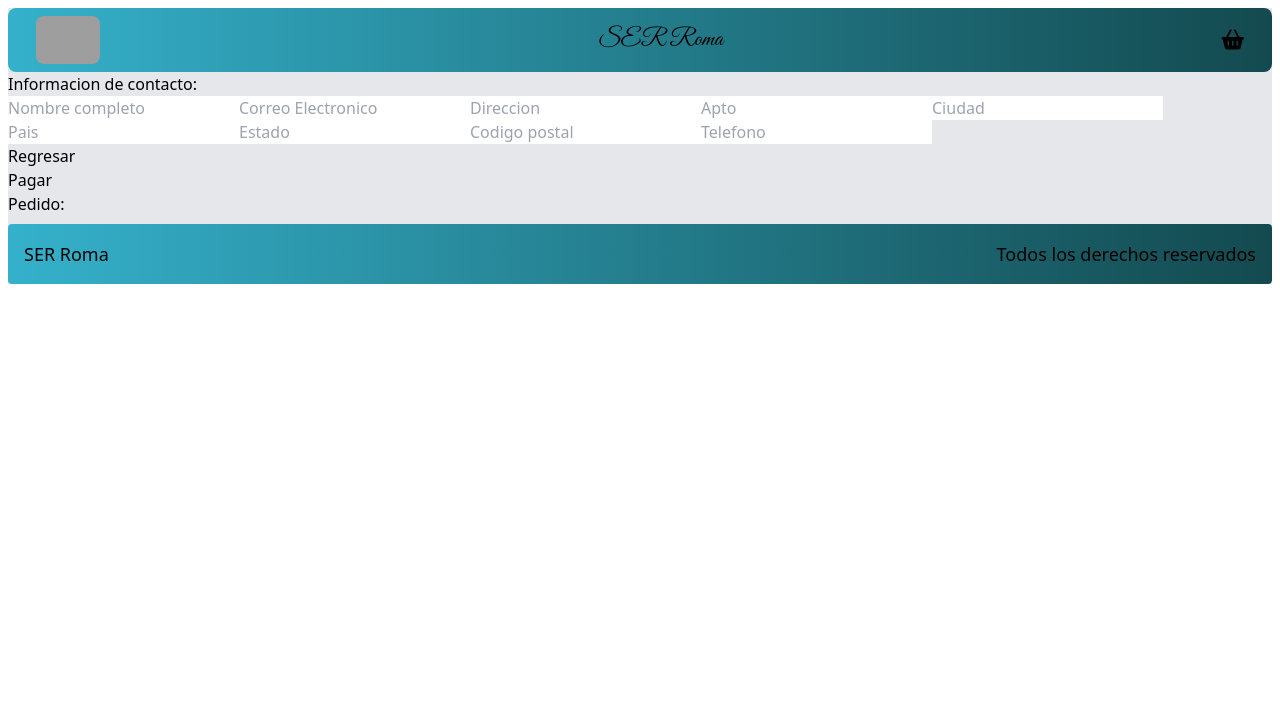
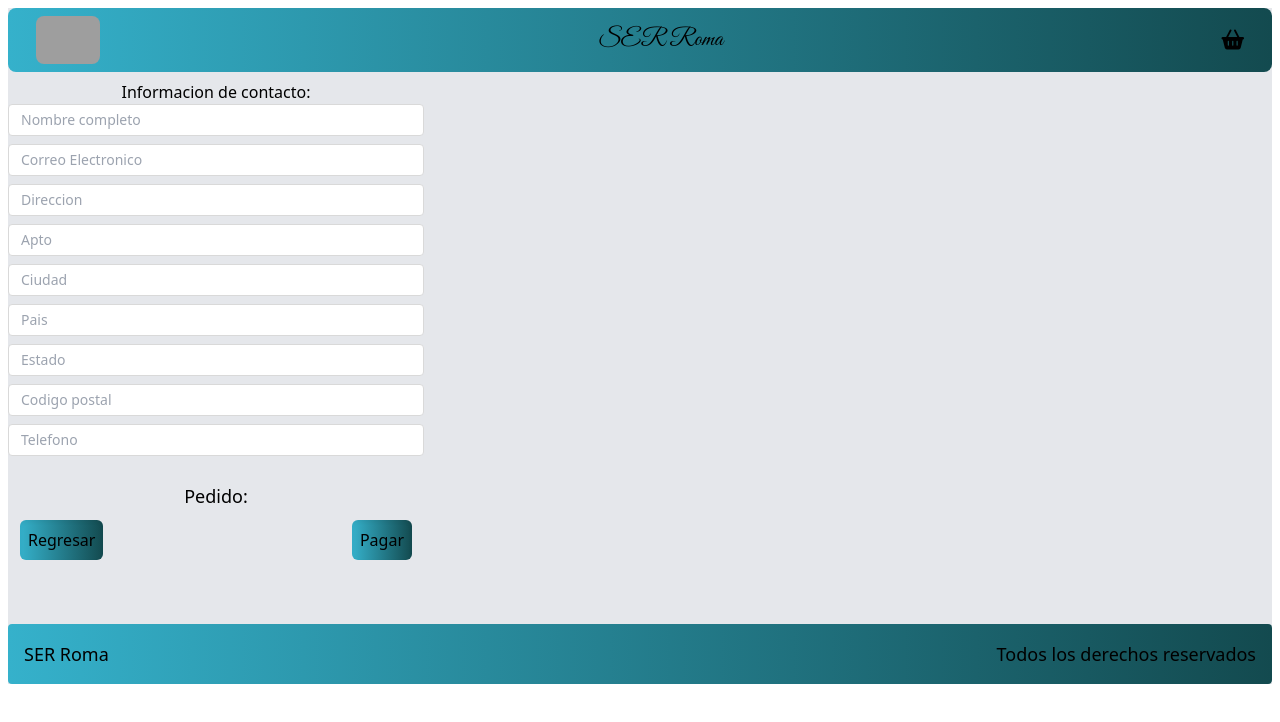
Before and after one commit to zurdozarazaga/store-pay-maps, a React app: page /checkout/information in a window 1280 px wide. Shown: the top 722 px of the page. Built offline with nearby package versions, Linux system fonts and the light colour scheme; grey boxes are pictures that could not be loaded.

Commit message:
add styles in information

```diff
--- a/src/components/Product.jsx
+++ b/src/components/Product.jsx
@@ -20,7 +20,7 @@ const Product = ({ product, handleAddToCart }) => {
               </h2>
               <p className='font-light text-sm'>{product.description}</p>
             </div>
-            <button className='bg-gradient-to-r from-header-init to-header-end hover:bg-navigation-end cursor-pointer font-light rounded-md text-sm outline-none w-full p-2.5 ' type="button" onClick={handleAddToCart(product)}>Comprar</button>
+            <button className='bg-gradient-to-r from-header-init to-header-end hover:bg-navigation-end cursor-pointer font-light rounded-md text-sm outline-none w-full p-2.5 ' type="button" onClick={handleAddToCart(product)}>Agregar al Carrito</button>
           </div>
         </div>
       </div>
--- a/src/containers/Checkout.jsx
+++ b/src/containers/Checkout.jsx
@@ -18,29 +18,36 @@ const Checkout = () => {
   }
 
   return (
-    <div className="Checkout">
-      <div className="Checkout-content">
+    <div className="grid grid-cols-1 md:grid-cols-3 md:gap-8 md:gap-y-6 md:pb-16 justify-center items-center">
+      <div className="  justify-center">
+        <div className=" flex justify-center">
           {cart.length > 0 ? <h3>Lista de pedidos:</h3> : <h3>Sin pedidos...</h3>}
+        </div>
           {cart.map((item) => (
-          <div className="Checkout-item">
-            <div className="Checkout-element">
-              <h4>{item.title}</h4>
-              <span>
-                $
-                {item.price}
-              </span>
+            <div className=" flex w-full mb-2 pl-2 pr-2 justify-between items-center">
+              <div className=" flex m-2 justify-between items-center w-full border-b border-gray-50">
+                <h4 className="m-0">{item.title}</h4>
+                <span>${item.price}</span>
               </div>
               <button type="button" onClick={handleRemove(item)}>
                 <i className="fas fa-trash-alt" />
               </button>
             </div>
           ))}
+
       </div>
       {cart.length > 0 && (
-        <div className="Checkout-sidebar">
-          <h3>{`Precio Total: $ ${handleSumTotal()}`}</h3>
+        <div className=" justify-center w-full md:col-start-3 md:col-end-4  ">
+          <div className="flex mb-2 justify-center">
+            <h3 className="font-bold" >{`Precio Total: $ ${handleSumTotal()}`}</h3>
+          </div>
           <Link to="/checkout/information">
-            <button type="button">Continuar pedido</button>
+            <button
+              className=" w-full justify-center p-2 shadow-inner bg-gradient-to-r from-header-init to-header-end inline-block rounded-md border-blue-500 cursor-pointer "
+              type="button"
+            >
+              Continuar pedido
+            </button>
           </Link>
         </div>
       )}
--- a/src/containers/Information.jsx
+++ b/src/containers/Information.jsx
@@ -27,41 +27,32 @@ const Information = () => {
   }
 
   return (
-    <div className="Information">
-      <div className="Information-content">
-        <div className="Information-head">
-          <h2>Informacion de contacto:</h2>
+    <div className=" grid md:grid-cols-3 md:gap-2 md:gap-y-6 md:mb-16 ">
+      <div className="">
+        <div className="flex justify-center">
+          <h2 className='mt-2 p-0'>Informacion de contacto:</h2>
         </div>
-        <div className="Information-form">
-          <form ref={form}>
-            <input type="text" placeholder="Nombre completo" name="name" />
-            <input type="text" placeholder="Correo Electronico" name="email" />
-            <input type="text" placeholder="Direccion" name="address" />
-            <input type="text" placeholder="Apto" name="apto" />
-            <input type="text" placeholder="Ciudad" name="city" />
-            <input type="text" placeholder="Pais" name="country" />
-            <input type="text" placeholder="Estado" name="state" />
-            <input type="text" placeholder="Codigo postal" name="cp" />
-            <input type="text" placeholder="Telefono" name="phone" />
+        <div >
+          <form className="justify-center w-full" ref={form}>
+            <input className="md:input w-full p-2 mb-2 border border-solid border-gray-300 rounded-lg" type="text" placeholder="Nombre completo" name="name" />
+            <input className="md:input w-full p-2 mb-2 border border-solid border-gray-300 rounded-lg" type="text" placeholder="Correo Electronico" name="email" />
+            <input className="md:input w-full p-2 mb-2 border border-solid border-gray-300 rounded-lg" type="text" placeholder="Direccion" name="address" />
+            <input className="md:input w-full p-2 mb-2 border border-solid border-gray-300 rounded-lg" type="text" placeholder="Apto" name="apto" />
+            <input className="md:input w-full p-2 mb-2 border border-solid border-gray-300 rounded-lg" type="text" placeholder="Ciudad" name="city" />
+            <input className="md:input w-full p-2 mb-2 border border-solid border-gray-300 rounded-lg" type="text" placeholder="Pais" name="country" />
+            <input className="md:input w-full p-2 mb-2 border border-solid border-gray-300 rounded-lg" type="text" placeholder="Estado" name="state" />
+            <input className="md:input w-full p-2 mb-2 border border-solid border-gray-300 rounded-lg" type="text" placeholder="Codigo postal" name="cp" />
+            <input className="md:input w-full p-2 mb-2 border border-solid border-gray-300 rounded-lg" type="text" placeholder="Telefono" name="phone" />
           </form>
         </div>
-        <div className="Information-buttons">
-          <div className="Information-back">
-            <Link to="/checkout">
-              Regresar
-            </Link>
-          </div>
-          <div className="Information-next">
-            <button type="button" onClick={handleSubmit}>Pagar</button>
-          </div>
+      <div className=" mt-2.5">
+        <div className="flex justify-center">
+          <h3 className=' md:row-start-2 md:row-end-3 mt-2 text-lg p-0' >Pedido:</h3>
         </div>
-      </div>
-      <div className="Information-sidebar">
-        <h3>Pedido:</h3>
         {cart.map((item) => (
-          <div className="Information-item" key={item.title}>
-            <div className="Information-element">
-              <h4>{item.title}</h4>
+          <div className="flex justify-between items-center" key={item.title}>
+            <div className="flex justify-between items-center w-full border-solid border-gray-100 ">
+              <h4 className='m-0'>{item.title}</h4>
               <span>
                 $
                 {item.price}
@@ -70,6 +61,17 @@ const Information = () => {
           </div>
         ))}
       </div>
+        <div className="flex justify-between">
+          <div className=" mt-2.5 ml-3 p-2 shadow-inner bg-gradient-to-r from-header-init to-header-end inline-block rounded-md border-blue-500 cursor-pointe" type="button">
+            <Link to="/checkout">
+              Regresar
+            </Link>
+          </div>
+          <div >
+            <button className=" mt-2.5 mr-3 p-2 shadow-inner bg-gradient-to-r from-header-init to-header-end inline-block rounded-md border-blue-500 cursor-pointe" type="button" onClick={handleSubmit}>Pagar</button>
+          </div>
+        </div>
+      </div>
     </div>
   );
 }
--- a/src/styles/components/Information.css
+++ b/src/styles/components/Information.css
@@ -1,10 +1,10 @@
-.Information {
+/* .Information {
   grid-template-columns: 3fr 1fr;
   grid-gap: 2rem;
   grid-row-gap: 1.5em;
   display: grid;
   margin: 0 0 4em 0;
-}
+} */
 .Information-buttons {
   display: flex;
   justify-content: space-between;
@@ -31,25 +31,25 @@
   border: none;
   outline: none;
 }
-.Information-element {
+/* .Information-element {
   display: flex;
   justify-content: space-between;
   align-items: center;
   width: 100%;
   border-bottom: 1px solid #eee;
-}
-.Information-element h4 {
+} */
+/* .Information-element h4 {
   margin: 0;
-}
-h2 {
+} */
+/* h2 {
   margin: 0 0 8px 0;
   padding: 0;
-}
-h3 {
+} */
+/* h3 {
   font-size: 18px;
   margin: 0 0 8px 0;
   padding: 0;
-}
+} */
 input {
   background-color: #fff;
   background-image: none;
--- a/src/tailwind.css
+++ b/src/tailwind.css
@@ -2,3 +2,24 @@
 @tailwind base;
 @tailwind components;
 @tailwind utilities;
+
+@layer utilities{
+  .input {
+    background-color: #fff;
+    background-image: none;
+    border-radius: 4px;
+    border: 1px solid #d9d9d9;
+    color: rgba(0,0,0,0.75);
+    display: inline-block;
+    font-feature-settings: "tnum";
+    font-size: 14px;
+    height: 32px;
+    line-height: 32px;
+    list-style: none;
+    margin: 0 0 8px 0;
+    outline: 0;
+    padding: 4px 12px;
+    width: 100%;
+    box-sizing: border-box;
+  }
+}
```
Also changed, not shown: cards.html (deleted, +0 -160 lines). Lines whose indentation alone changed are shown as unchanged.
